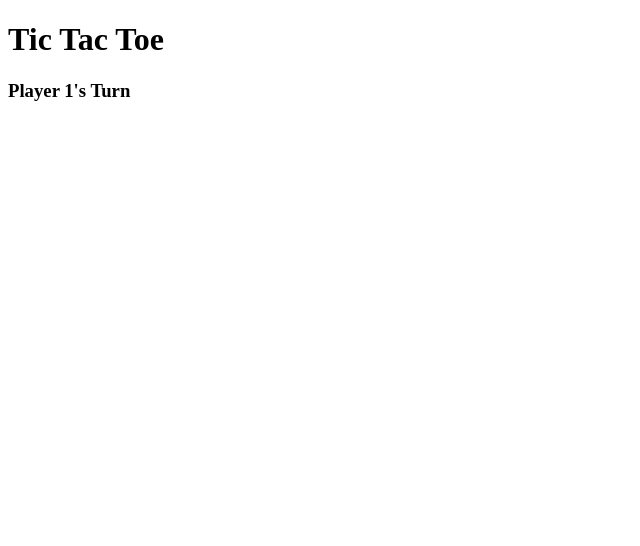
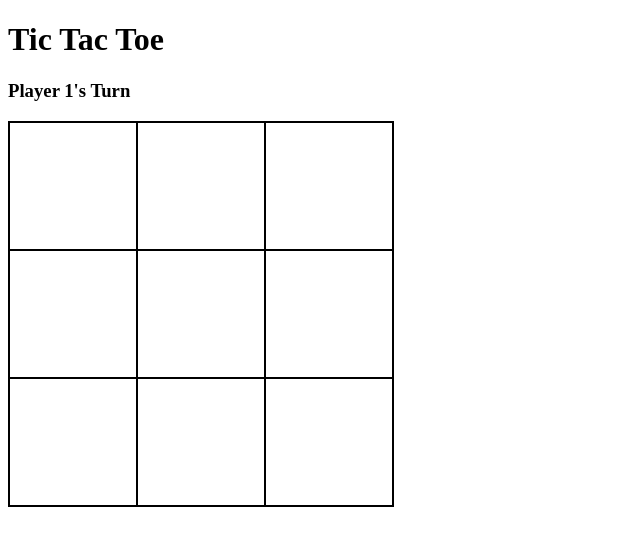
Before and after one commit to monica-c-25/odin-tic-tac-toe, a plain HTML site: page index.html in a window 1280 px wide. Shown: the whole page, without its empty margins (0-640 px from the left). Drawn offline with Linux system fonts and the light colour scheme.

Commit message:
Add borders and dynamic css to grid

```diff
--- a/javascript.js
+++ b/javascript.js
@@ -36,10 +36,12 @@ const gameBoard = (() => {
             //if there is no winner yet
             if (displayController.finalWinner === true) {
                 document.getElementById('subtext').innerHTML = `${displayController.currentPlayer.name} is the Winner`;
+
+                //create reset button to play game again
                 let button = document.createElement('button');
                 button.setAttribute('id', button);
                 button.textContent = 'Play Again?'
-                document.getElementById('container').append(button);
+                document.body.appendChild(button);
                 button.addEventListener('click', displayController.reset)
                 } else {
                     (displayController.finalWinner === false)
@@ -108,10 +110,12 @@ const displayController = (() => {
 
     function tie() {
         document.getElementById('subtext').innerHTML = "Nobody Wins! It's a Tie."
+
+        //create reset button to play game again
         let button = document.createElement('button');
         button.setAttribute('id', button);
         button.textContent = 'Play Again?'
-        document.getElementById('container').append(button);
+        document.body.appendChild(button);
         button.addEventListener('click', displayController.reset)
     }
 
--- a/style.css
+++ b/style.css
@@ -1,5 +1,12 @@
 #container {
     display: grid;
-    grid-template-columns: 100px 100px 100px;
-    grid-template-rows: 100px 100px 100px;
+    width: 30vw;
+    height: 30vw;
+    grid-template-columns: repeat(3, minmax(0, 1fr));
+    grid-template-rows: repeat(3, minmax(0, 1fr));
+    border: 1px solid black;
 }
+
+#container > div {
+    border: 1px solid black;
+}
```
